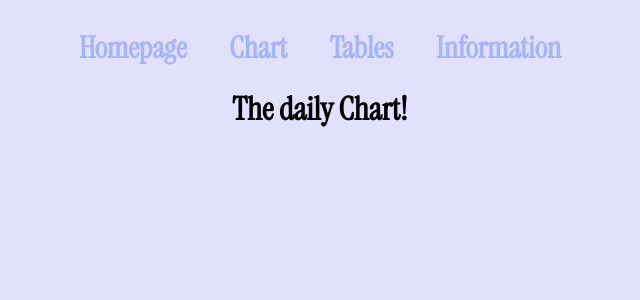
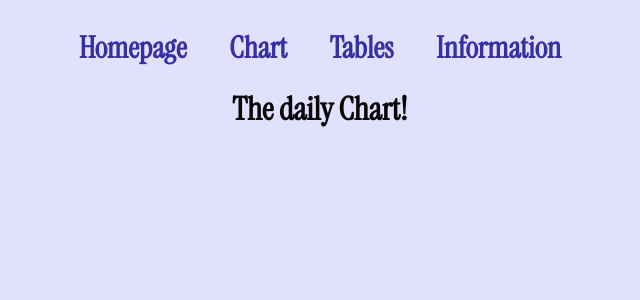
Before and after one commit to HabadOlad/StopSnoringML, a Flask app: page /chart in a window 1280 px wide. Shown: the top 300 px of the page, without its empty margins (320-960 px from the left). Run offline with Flask 3, Linux system fonts and the light colour scheme.

Commit message:
feat:fixing colours to match colour thoery

```diff
--- a/static/css/stopsnoringml.css
+++ b/static/css/stopsnoringml.css
@@ -29,10 +29,10 @@
   --font-size-h1: 3rem;
 
   /* Colors - Text */
-  --color-text-main: #black;
+  --color-text-main: #080808;
   --color-text-muted: #94a3b8;
-  --color-text-link: #a5b4fc;
-  --color-text-link-hover: #ffffff;
+  --color-text-link: #3730a3;
+  --color-text-link-hover: #1e1b4b;
 
   /* Colors - Backgrounds */
   --bg-for-all: #e1e0fd; /* dark dark blue */
```
